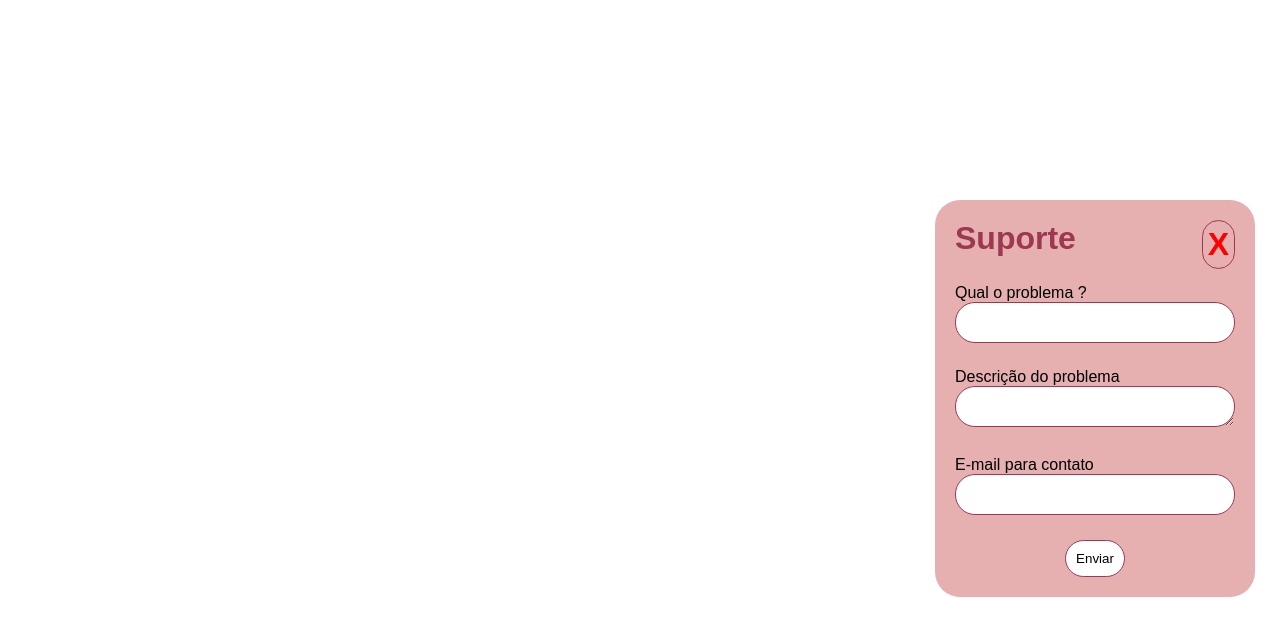
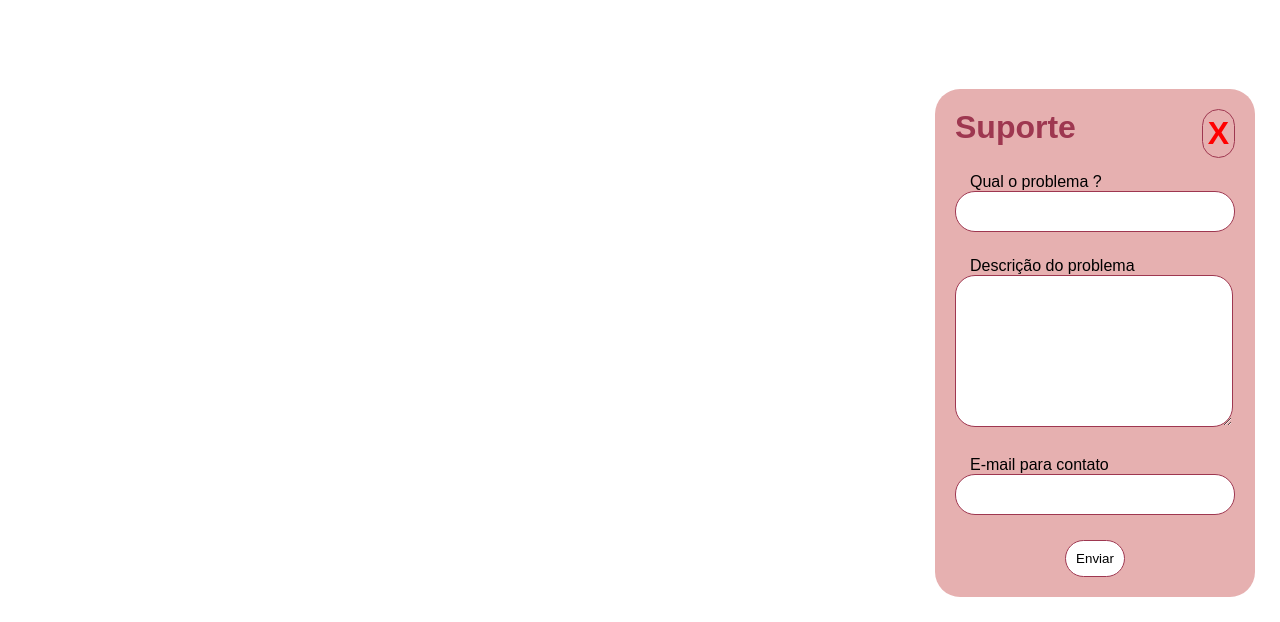
Before and after one commit to StrawTech/Sprint2, a plain HTML site: page site/web/Produto.html in a window 1280 px wide. Both pictures are taken after a click on the element 1203 px from the left and 721 px from the top of the page. Shown: the part 178-800 px from the top of the page. Drawn offline with Linux system fonts and the light colour scheme.

Commit message:
Alterações no design

```diff
--- a/site/web/Produto.html
+++ b/site/web/Produto.html
@@ -52,7 +52,7 @@
             <p class="labelSuporte">Descrição do problema</p>
             <textarea id="DescricaoDoPloblema" class="input_decoracaoSuporte" type="text"></textarea>
 
-            <p class="labeSuportel">E-mail para contato</p>
+            <p class="labelSuporte">E-mail para contato</p>
             <input id="EmailParaContato" type="email" class="input_decoracaoSuporte " type="text">
 
             <button class="buttonSuporte" onclick="enviarMsgSuporte()">Enviar</button>
--- a/site/web/styles/style.css
+++ b/site/web/styles/style.css
@@ -136,3 +136,12 @@ header a{
     border: 0.5px solid #9E3750;
     background: #FFF;
 }
+
+#DescricaoDoPloblema {
+    width: 260px;
+    height: 150px;
+}
+
+.labelSuporte {
+    margin-left: 15px;
+}
```
